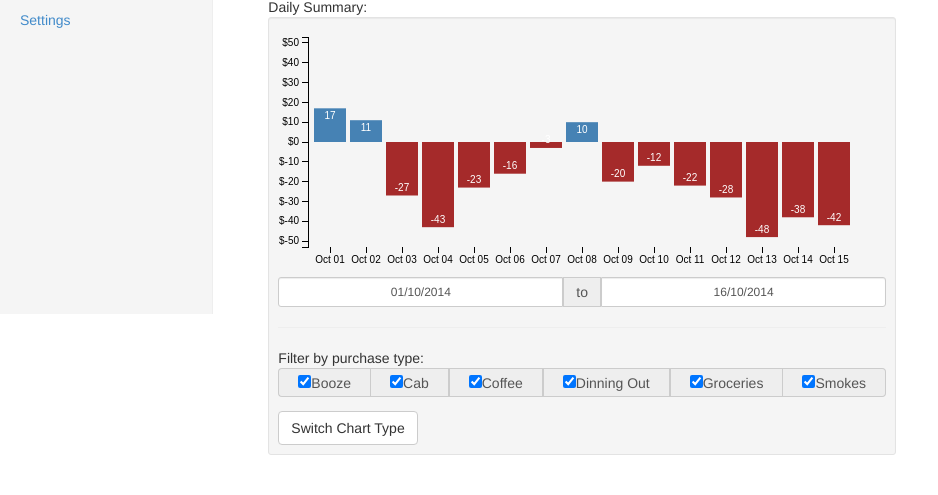
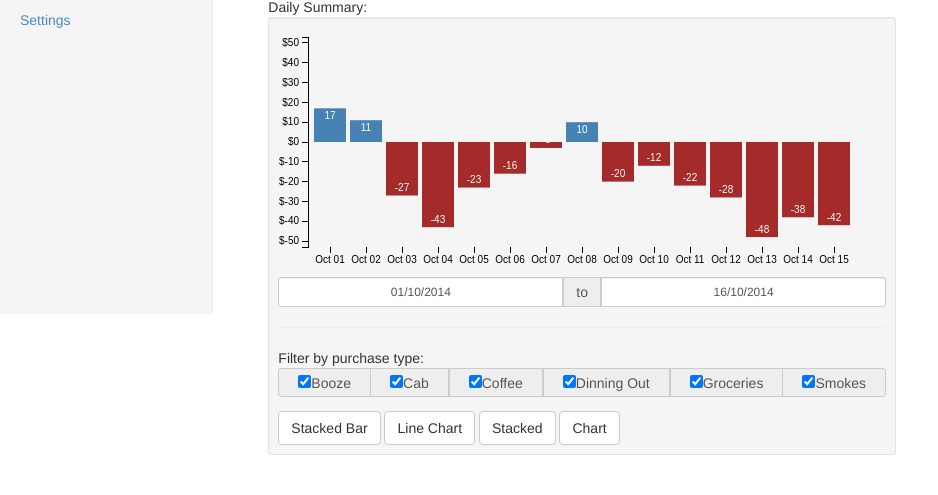
Before and after one commit to jakemadison/The_Insolvency_Solver, a Flask app: page /transaction_metrics in a window 1280 px wide. Shown: the part 486-981 px from the top of the page, without its empty margins (0-938 px from the left). Run offline with Flask 2, Linux system fonts and the light colour scheme; data comes from the database, SQL or seed files in the repository; some libraries are stand-ins or nearby versions.

Commit message:
FINALLY fixed stacked bar.  Apparently somewhere is caching a console.log for an object as a whole, but not calling the individual members.  NEVER TRUST console.log(object_name); !!!

```diff
--- a/app/static/js/d3_functions.js
+++ b/app/static/js/d3_functions.js
@@ -12,7 +12,6 @@ function daysBetween( date1, date2 ) {
   // Convert back to days and return
   return Math.round(difference_ms/one_day);
 }
-
 
 
 function create_bar_plot() {
@@ -318,7 +317,7 @@ function create_transaction_plot(t_indicator, plot_style) {
 
                 for (var i = transactions.length - 1; i >= offset; i--) {
 
-                    console.log("attempting to add: ", transactions[i].timestamp, transactions[i].purchase_type);
+//                    console.log("attempting to add: ", transactions[i].timestamp, transactions[i].purchase_type);
 
 //                    var transaction_datum = {'day': transactions[i].timestamp,
 //                                             trasactions[i].purchase_type: transactions[i].amount};
@@ -332,10 +331,10 @@ function create_transaction_plot(t_indicator, plot_style) {
                 var mdy = transactions[i].timestamp.split('/');
                 var transaction_date = new Date(mdy[2], mdy[1]-1, mdy[0]);
 
-                console.log('testing date counter ', date_counter.toDateString(), 'against date transaction',
-                    transaction_date, transaction_date.toDateString()===date_counter.toDateString());
+//                console.log('testing date counter ', date_counter.toDateString(), 'against date transaction',
+//                    transaction_date, transaction_date.toDateString()===date_counter.toDateString());
 
-
+                console.log("attempting to add: ", transactions[i].timestamp, transactions[i].purchase_type, transactions[i].amount);
 
                 if (transaction_date.toDateString() === date_counter.toDateString()) { //apply this transaction to our date record.
 
@@ -347,16 +346,19 @@ function create_transaction_plot(t_indicator, plot_style) {
                         datum.total_transactions += 1;
 //                        console.log("same day, subtracting amount.  new balance: ", datum, num_amount);
 
-                        console.log("attempting to add: ", transactions[i].timestamp, transactions[i].purchase_type);
-
                         for (var j =0; j < category_list.length; j++) {
 
                             if (transaction_datum[category_list[j]]) {
+
+                                if (category_list[j] === transactions[i].purchase_type) {
+
+                                    console.log("hit");
                                     transaction_datum[category_list[j]] += num_amount;
                                 }
 
+                            }
+
                             else {
-
                                 if (category_list[j] === transactions[i].purchase_type) {
                                     transaction_datum[category_list[j]] = num_amount;
                                 }
@@ -389,19 +391,24 @@ function create_transaction_plot(t_indicator, plot_style) {
                         if (transaction_date.toDateString() === date_counter.toDateString() &&
                             (f.length === 0 || f.indexOf(transactions[i].purchase_type) > - 1)) {
 
+                            console.log("creating a new date record now.");
+
+                            var num_amount_new = +transactions[i].amount;
+
                             datum.balance -= +transactions[i].amount;
                             datum.total_transactions += 1;
 
-                            for (var j =0; j < category_list.length; j++) {
+                            for (j = 0; j < category_list.length; j++) {
 
                                 if (transaction_datum[category_list[j]]) {
-                                transaction_datum[category_list[j]] += num_amount;
+                                    if (category_list[j] === transactions[i].purchase_type) {
+                                        transaction_datum[category_list[j]] += num_amount_new;
+                                    }
                                 }
 
                                 else {
-
                                     if (category_list[j] === transactions[i].purchase_type) {
-                                    transaction_datum[category_list[j]] = num_amount;
+                                        transaction_datum[category_list[j]] = num_amount_new;
                                     }
                                     else {
                                         transaction_datum[category_list[j]] = 0;
@@ -409,6 +416,7 @@ function create_transaction_plot(t_indicator, plot_style) {
                                 }
                             }
 
+                            console.log("current datum for the new day: ", transaction_datum);
 
                         }
 
@@ -528,6 +536,10 @@ function create_transaction_plot(t_indicator, plot_style) {
         console.log(transaction_data);
 
         var color = d3.scale.category10();
+//
+//        var color = d3.scale.ordinal()
+//            .range(["#98abc5", "#8a89a6", "#7b6888", "#6b486b", "#a05d56", "#d0743c", "#ff8c00"]);
+
 //        var parseDate = d3.time.format("%b %d").parse;
 //        transaction_data.forEach(function(d) { d.day = parseDate(d.day); });
 
@@ -554,6 +566,13 @@ function create_transaction_plot(t_indicator, plot_style) {
 
       console.log("prepped data", transaction_data);
 
+
+//            .tickFormat(d3.format(".2s"));
+
+      x.domain(transaction_data.map(function (d) { return d.day; })); //E
+      y.domain([0, d3.max(transaction_data, function (d) { return d.total; })]);
+
+
       var xAxis = d3.svg.axis()
                 .scale(x)
                 .orient("bottom");
@@ -561,10 +580,6 @@ function create_transaction_plot(t_indicator, plot_style) {
       var yAxis = d3.svg.axis()
             .scale(y)
             .orient("right");
-//            .tickFormat(d3.format(".2s"));
-
-      x.domain(transaction_data.map(function (d) { return d.day; })); //E
-      y.domain([0, d3.max(transaction_data, function (d) { return d.total; })]);
 
 
         var svg = d3.select(".chart").append("g")
@@ -956,8 +971,29 @@ function create_transaction_plot(t_indicator, plot_style) {
 
 
     document.addEventListener("newChartType", function(e) {
+
         transition_chart_type();
+
+        console.log("switching to chart type: ", e.detail.chart_type);
+
+        switch (e.detail.chart_type) {
+            case 'chart':
+                draw_chart();
+                break;
+            case 'stacked_bar':
                 draw_stacked_bar_chart();
+                break;
+            case 'line_chart':
+                draw_line_chart();
+                break;
+            case 'stacked':
+                draw_stacked_chart();
+                break;
+
+            default:
+                draw_chart();
+            }
+
     }, false);
 
 
--- a/app/static/js/main.js
+++ b/app/static/js/main.js
@@ -99,13 +99,13 @@ $('#date_end').attr("value", get_todays_date());
 
 //$("#changeChartType")
 
-function switchChartType() {
+function switchChartType(type) {
 
      var event = new CustomEvent(
                     "newChartType",
                     {
                         detail: {
-                            type: "line"
+                            chart_type: type
                         },
                         bubbles: true,
                         cancelable: true
--- a/app/templates/transaction_metrics.html
+++ b/app/templates/transaction_metrics.html
@@ -35,8 +35,10 @@ Filter by purchase type:
 </form>
 {#</div>#}
 
-<button type="button" class="btn btn-default" id="changeChartType" onclick="switchChartType();"
-    }>Switch Chart Type</button>
+<button type="button" class="btn btn-default" id="changeChartType" onclick="switchChartType('stacked_bar');">Stacked Bar</button>
+<button type="button" class="btn btn-default" id="changeChartType" onclick="switchChartType('line_chart');">Line Chart</button>
+<button type="button" class="btn btn-default" id="changeChartType" onclick="switchChartType('stacked');">Stacked</button>
+<button type="button" class="btn btn-default" id="changeChartType" onclick="switchChartType('chart');">Chart</button>
 
 </div>
 
```
Lines whose indentation alone changed are shown as unchanged.
